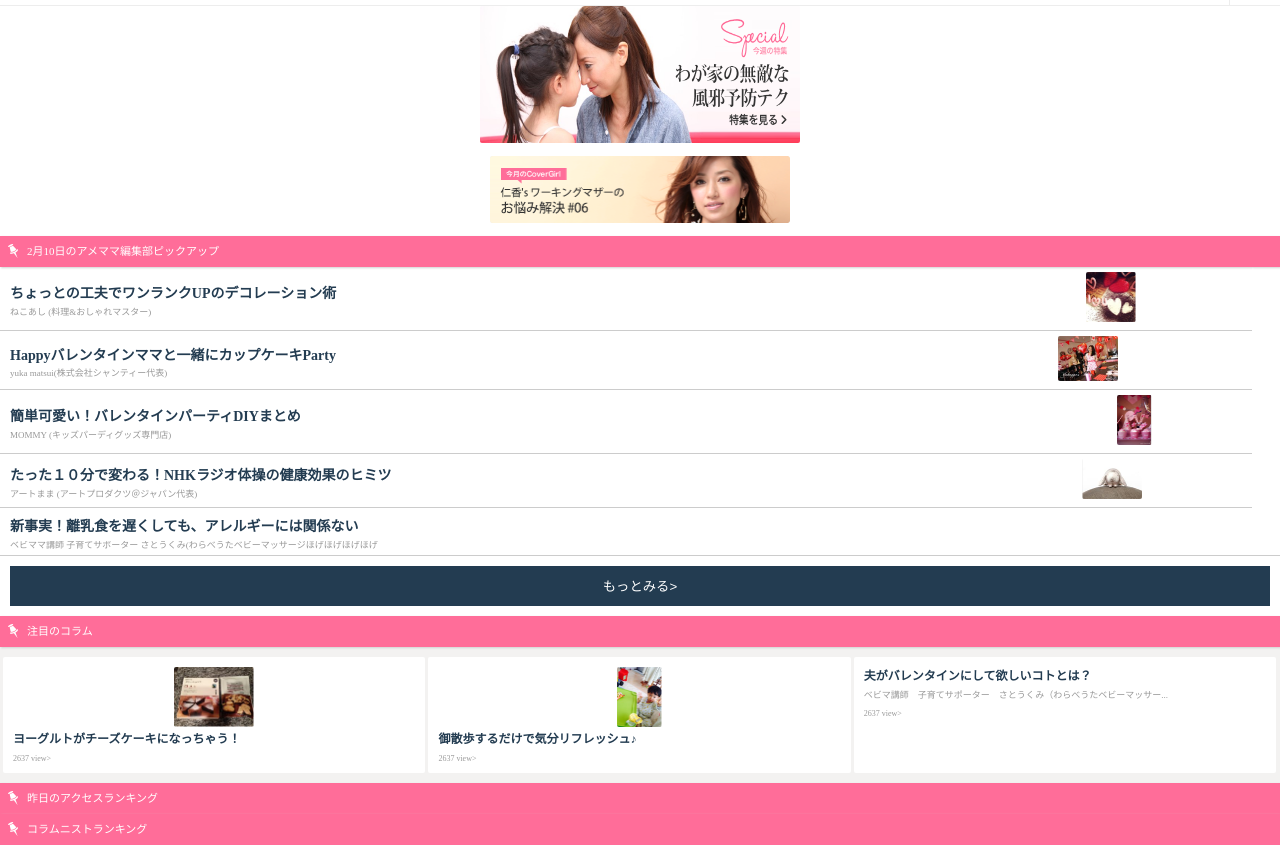
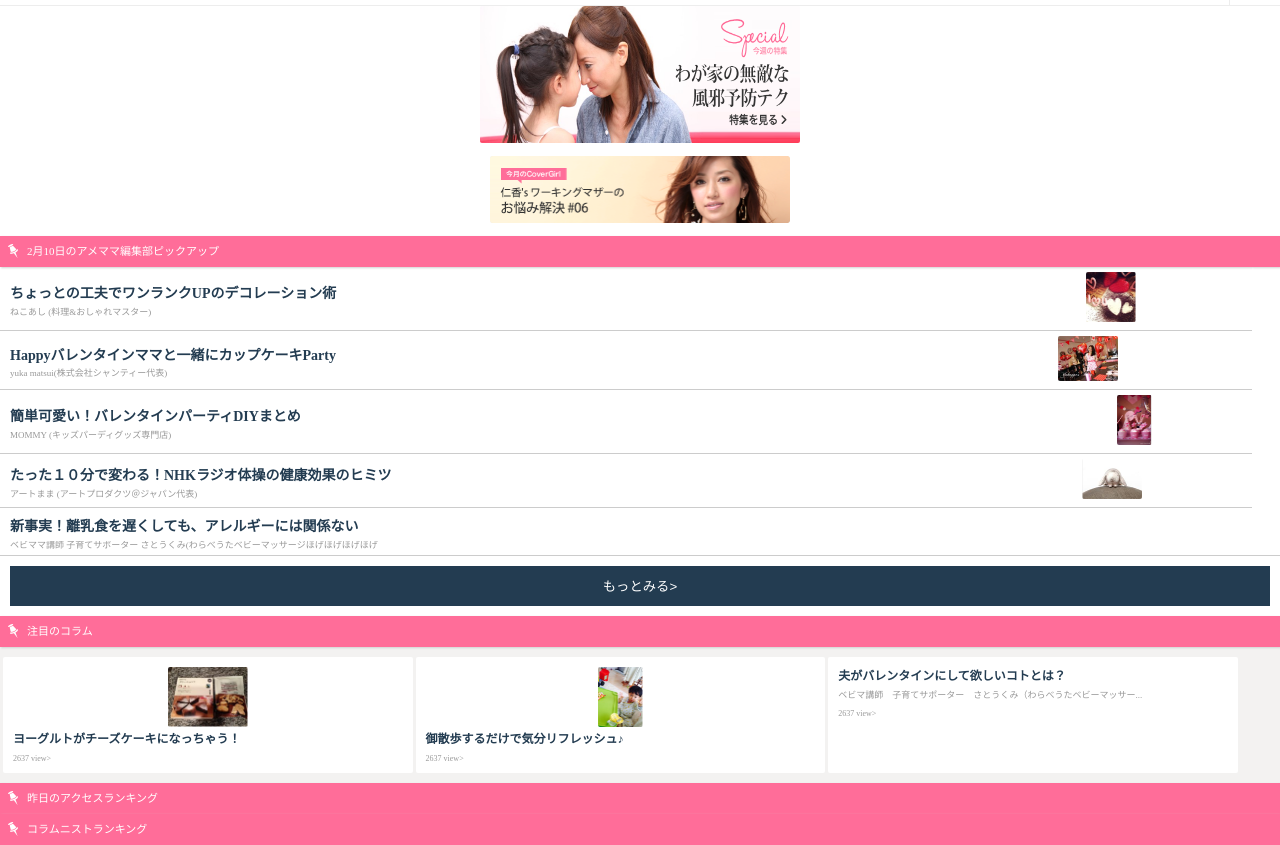
Before and after one commit to cchocoor/cchocoor_sample, a plain HTML site: page amemama/index.html in a window 1280 px wide. Shown: the part 77-922 px from the top of the page. Drawn offline with Linux system fonts and the light colour scheme.

Commit message:
文字をpタグで括ってみた！
Signed-off-by: takaishi_rikako <takaishi_rikako@cyberagent.co.jp>

```diff
--- a/amemama/css/index.css
+++ b/amemama/css/index.css
@@ -248,7 +248,7 @@ li.picup-contents:nth-child(6) {
 	text-align: center;
 	margin: 0 3px;
 	box-sizing: border-box;
-	width: 33%;
+	width: 32%;
 	background-color: #fff;
 	padding: 10px;
 	text-align: center;
--- a/amemama/index.html
+++ b/amemama/index.html
@@ -110,25 +110,25 @@
 				<img src="images/picup/pin.png" height="14" width="11" alt="" class="pin-position">
 				<div class="f-color-bar f-size-22">注目のコラム</div>
 			</h2>
-			<div class="notice-box">
+			<ul class="notice-box">
 			<!-- <div class="notice-sub-box"> -->
-					<div class="side-colum">
+					<li class="side-colum">
 						<img src="images/picup/sub_img_6.png" height="60" width="80" alt="">
-						<div class="title f-color-pu f-size-20 f-weight_b">ヨーグルトがチーズケーキになっちゃう！</div>
-						<div class="view-count f-weight_l f-size-16 f-color-pu-sub ">2637 view></div>
-					</div>
-					<div class="center-colum">
+						<p class="title f-color-pu f-size-20 f-weight_b">ヨーグルトがチーズケーキになっちゃう！</p>
+						<p class="view-count f-weight_l f-size-16 f-color-pu-sub ">2637 view></p>
+					</li>
+					<li class="center-colum">
 						<img src="images/picup/sub_img_5.png" height="60" width="45" alt="">
-						<div class="title f-color-pu f-size-20 f-weight_b">御散歩するだけで気分リフレッシュ♪</div>
-						<div class="view-count f-weight_l f-size-16 f-color-pu-sub ">2637 view></div>
-					</div>
-					<div class="side-colum">
-						<div class="title f-color-pu f-size-20 f-weight_b">夫がバレンタインにして欲しいコトとは？</div>
-						<div class="words-length f-weight_l f-size-18 f-color-pu-sub">ベビマ講師　子育てサポーター　さとうくみ（わらべうたベビーマッサー...</div>
-						<div class="view-count f-weight_l f-size-16 f-color-pu-sub ">2637 view></div>
-					</div>
+						<p class="title f-color-pu f-size-20 f-weight_b">御散歩するだけで気分リフレッシュ♪</p>
+						<p class="view-count f-weight_l f-size-16 f-color-pu-sub ">2637 view></p>
+					</li>
+					<li class="side-colum">
+						<p class="title f-color-pu f-size-20 f-weight_b">夫がバレンタインにして欲しいコトとは？</p>
+						<p class="words-length f-weight_l f-size-18 f-color-pu-sub">ベビマ講師　子育てサポーター　さとうくみ（わらべうたベビーマッサー...</p>
+						<p class="view-count f-weight_l f-size-16 f-color-pu-sub ">2637 view></p>
+					</li>
 				<!-- </div> -->
-		</div>
+			</ul>
 		</div>
 	</div>
 
```
